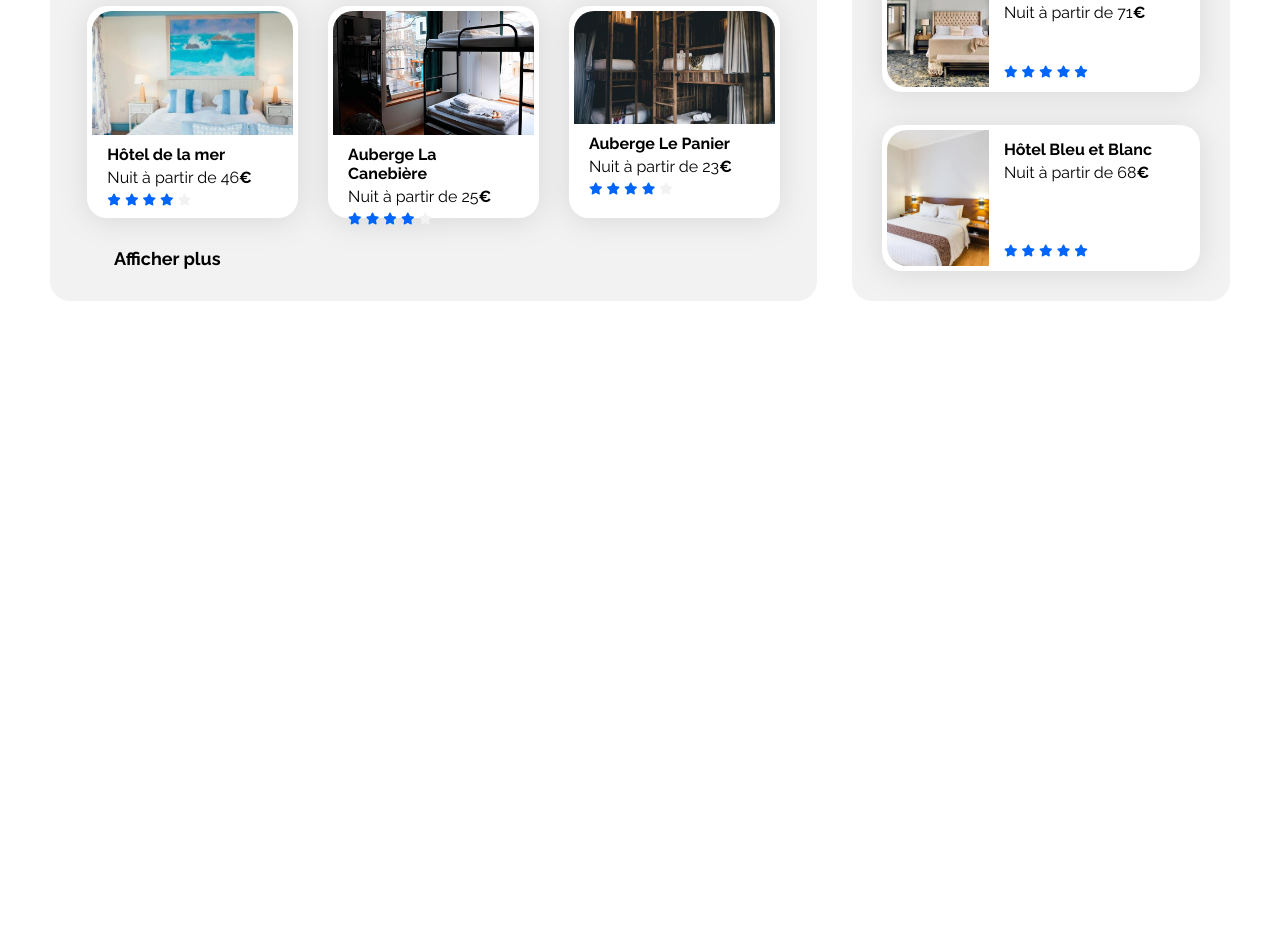
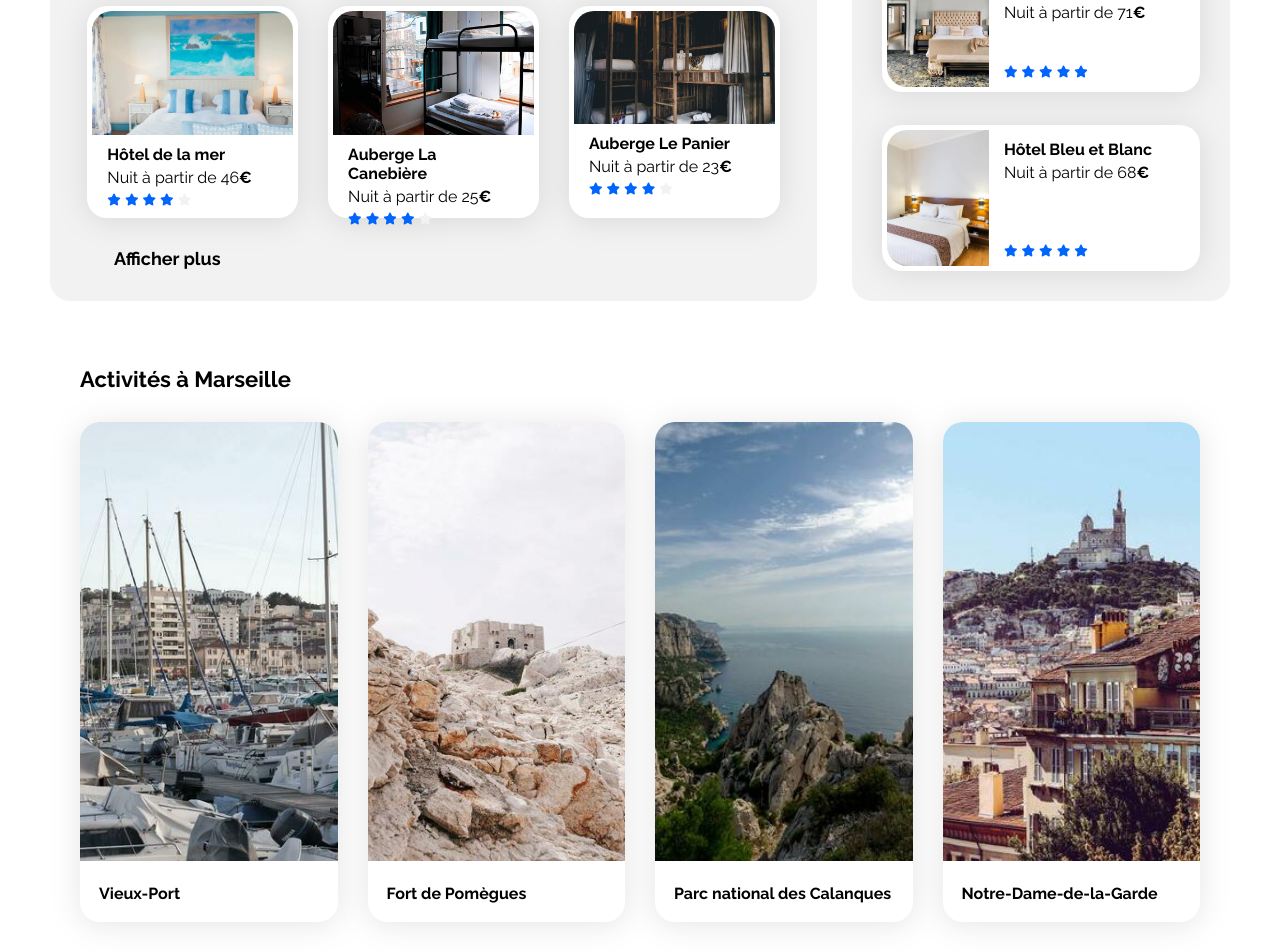
Before and after one commit to augusto-mattos/booki, a plain HTML site: page booki-starter-code-master/index.html in a window 1280 px wide. Shown: the part 758-1710 px from the top of the page. Before the commit the page ends 1059 px from the top, so only its background shows below. Drawn offline with Linux system fonts and the light colour scheme.

Commit message:
intégration de la section activités

```diff
--- a/booki-starter-code-master/css/style.css
+++ b/booki-starter-code-master/css/style.css
@@ -56,6 +56,9 @@ a:hover {
 }
 
 main {
+    display: flex;
+    flex-direction: column;
+    gap: 35px;
     padding: 0 50px;
 }
 
@@ -176,7 +179,6 @@ main {
 .info-filter p,
 .fa-info {
     margin-top: 2.1875rem;
-    margin-bottom: 2.1875rem;
 }
 
 .fa-info {
@@ -344,6 +346,36 @@ main {
     margin-bottom: 5px;
 }
 
+/****** Activités ***********/
+.activites {
+    padding: 30px;
+}
+
+.activites-title {
+    margin-bottom: 30px;
+}
+
+.activites-cards {
+    display: flex;
+    gap: 30px;
+}
+
+.activites-cards .card {
+    width: 25%;
+    padding: unset;
+}
+
+.activites-cards img {
+    object-fit: cover;
+    border-top-left-radius: 20px;
+    border-top-right-radius: 20px;
+    height: 439px;
+    width: 100%;
+}
+
+.activites .card-title {
+    margin: 19px;
+}
 
 
 
--- a/booki-starter-code-master/index.html
+++ b/booki-starter-code-master/index.html
@@ -31,14 +31,15 @@
                 </div>
                 <div class="search-bar">
                     <label for="localisation"><i class="fa-lg fa-solid fa-location-dot"></i></label>
-                    <input type="text" name="localisation" placeholder="Tapez le nom de la ville"/>
+                    <input type="text" name="localisation" placeholder="Tapez le nom de la ville" />
                     <button>Rechercher</button>
                 </div>
                 <div class="filters">
                     <p>
                         Filtres
                     </p>
-                    <button class="filter-btn" id="economique"><i class="fa-solid fa-money-bill-wave"></i>Économique</button>
+                    <button class="filter-btn" id="economique"><i
+                            class="fa-solid fa-money-bill-wave"></i>Économique</button>
                     <button class="filter-btn" id="familial"><i class="fa-solid fa-person"></i>Familial</button>
                     <button class="filter-btn" id="romantique"><i class="fa-solid fa-heart"></i>Romantique</button>
                     <button class="filter-btn" id="pepite"><i class="fa-solid fa-fire"></i>Nos pépites</button>
@@ -56,7 +57,8 @@
                     </div>
                     <div class="hebergements-cards">
                         <article class="card">
-                            <img src="./images/hebergements/fred-kleber.jpg" alt="Image de la chambre d'hôtel montrant deux lits">
+                            <img src="./images/hebergements/fred-kleber.jpg"
+                                alt="Image de la chambre d'hôtel montrant deux lits">
                             <div class="card-content">
                                 <div class="card-txt">
                                     <h3 class="card-title">Hôtel du port</h3>
@@ -73,7 +75,8 @@
                             </div>
                         </article>
                         <article class="card">
-                            <img src="./images/hebergements/febrian-zakaria.jpg" alt="Image de la chambre d'hôtel montrant un lit et un bureau">
+                            <img src="./images/hebergements/febrian-zakaria.jpg"
+                                alt="Image de la chambre d'hôtel montrant un lit et un bureau">
                             <div class="card-content">
                                 <div class="card-txt">
                                     <h3 class="card-title">Hôtel Chez Amina</h3>
@@ -90,7 +93,8 @@
                             </div>
                         </article>
                         <article class="card">
-                            <img src="./images/hebergements/reisetopia.jpg" alt="Image de la chambre d'hôtel montrant un lit et des miroirs">
+                            <img src="./images/hebergements/reisetopia.jpg"
+                                alt="Image de la chambre d'hôtel montrant un lit et des miroirs">
                             <div class="card-content">
                                 <div class="card-txt">
                                     <h3 class="card-title">Hôtel les mouettes</h3>
@@ -107,7 +111,8 @@
                             </div>
                         </article>
                         <article class="card">
-                            <img src="./images/hebergements/annie-spratt.jpg" alt="Image de la chambre d'hôtel montrant un lit et un tableau affiche au mur au-dessus du lit">
+                            <img src="./images/hebergements/annie-spratt.jpg"
+                                alt="Image de la chambre d'hôtel montrant un lit et un tableau affiche au mur au-dessus du lit">
                             <div class="card-content">
                                 <div class="card-txt">
                                     <h3 class="card-title">Hôtel de la mer</h3>
@@ -124,7 +129,8 @@
                             </div>
                         </article>
                         <article class="card">
-                            <img src="./images/hebergements/marcus-loke.jpg" alt="Image de la chambre de l'auberge montrant deux lits superposés">
+                            <img src="./images/hebergements/marcus-loke.jpg"
+                                alt="Image de la chambre de l'auberge montrant deux lits superposés">
                             <div class="card-content">
                                 <div class="card-txt">
                                     <h3 class="card-title">Auberge La Canebière</h3>
@@ -141,7 +147,8 @@
                             </div>
                         </article>
                         <article class="card">
-                            <img src="./images/hebergements/nicate-lee.jpg" alt="Image de la chambre montrant des lits superposés">
+                            <img src="./images/hebergements/nicate-lee.jpg"
+                                alt="Image de la chambre montrant des lits superposés">
                             <div class="card-content">
                                 <div class="card-txt">
                                     <h3 class="card-title">Auberge Le Panier</h3>
@@ -172,7 +179,8 @@
                     </div>
                     <div class="populaires-cards">
                         <article class="card">
-                            <img src="./images/hebergements/emile-guillemot.jpg" alt="Image de la chambre d'hôtel montrant un lit">
+                            <img src="./images/hebergements/emile-guillemot.jpg"
+                                alt="Image de la chambre d'hôtel montrant un lit">
                             <div class="card-content">
                                 <div class="card-txt">
                                     <h3 class="card-title">Hôtel Le soleil du matin</h3>
@@ -189,7 +197,8 @@
                             </div>
                         </article>
                         <article class="card">
-                            <img src="./images/hebergements/aw-creative.jpg" alt="Image de la chambre d'hôtel montrant un lit">
+                            <img src="./images/hebergements/aw-creative.jpg"
+                                alt="Image de la chambre d'hôtel montrant un lit">
                             <div class="card-content">
                                 <div class="card-txt">
                                     <h3 class="card-title">Chambres d’hôtes Au cœur de l’eau</h3>
@@ -206,7 +215,8 @@
                             </div>
                         </article>
                         <article class="card">
-                            <img src="./images/hebergements/febrian-zakaria2.jpg" alt="Image de la chambre d'hôtel montrant un lit">
+                            <img src="./images/hebergements/febrian-zakaria2.jpg"
+                                alt="Image de la chambre d'hôtel montrant un lit">
                             <div class="card-content">
                                 <div class="card-txt">
                                     <h3 class="card-title">Hôtel Bleu et Blanc</h3>
@@ -225,6 +235,44 @@
                     </div>
                 </section>
             </div>
+
+            <div class="activites">
+                <div class="activites-title" id="activites-marseille">
+                    <h2 class="section-title">Activités à Marseille</h2>
+                </div>
+                <div class="activites-cards">
+                    <article class="card">
+                        <img src="./images/activites/reno-laithienne.jpg" alt="Image du Vieux Port">
+                        <div class="card-content">
+                            <h3 class="card-title">Vieux-Port</h3>
+                        </div>
+                    </article>
+                    <article class="card">
+                        <img src="./images/activites/paul-hermann.jpg" alt="Image du Fort de Pomègues">
+                        <div class="card-content">
+                            <div class="card-txt">
+                                <h3 class="card-title">Fort de Pomègues</h3>
+                            </div>
+                        </div>
+                    </article>
+                    <article class="card">
+                        <img src="./images/activites/kilyan-sockalingum.jpg" alt="Image du Parc national des Calanques">
+                        <div class="card-content">
+                            <div class="card-txt">
+                                <h3 class="card-title">Parc national des Calanques</h3>
+                            </div>
+                        </div>
+                    </article>
+                    <article class="card">
+                        <img src="./images/activites/florian-wehde.jpg" alt="Image de Notre-Dame-de-la-Garde">
+                        <div class="card-content">
+                            <div class="card-txt">
+                                <h3 class="card-title">Notre-Dame-de-la-Garde</h3>
+                            </div>
+                        </div>
+                    </article>
+                </div>
+            </div>
         </main>
         <footer></footer>
     </div>
```
